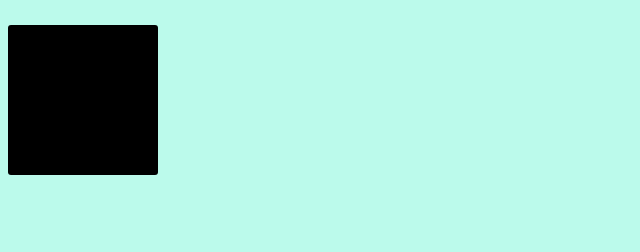
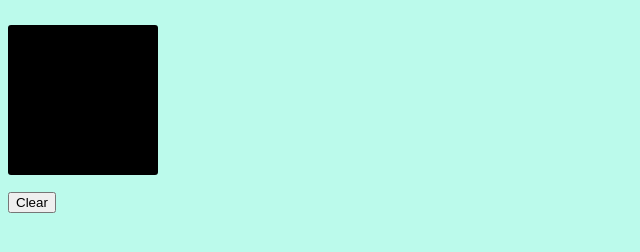
Before and after one commit to LukeScales1/doodle-digit-classifier, a plain HTML site: page index.html in a window 1280 px wide. Shown: the part 96-348 px from the top of the page, without its empty margins (0-640 px from the left). Drawn offline with Linux system fonts and the light colour scheme.

Commit message:
Added clear button and function - closes Issue #2

```diff
--- a/assets/js/main.js
+++ b/assets/js/main.js
@@ -6,9 +6,11 @@ const prev = {
 };
 const curr = {...prev};
 
+let ctx;
+
 window.onload = () => {
 	const canvas = document.getElementById('doodle-pad');
-	const ctx = canvas.getContext('2d');
+	ctx = canvas.getContext('2d');
 	ctx.strokeStyle = '#ffffff';
 	ctx.lineJoin = 'round';
 	ctx.lineWidth = '12';
@@ -57,4 +59,8 @@ window.onload = () => {
 		ctx.closePath();
 		ctx.stroke();
 	}
+
+	clearDoodle = () => {
+		ctx.clearRect(0, 0, ctx.canvas.width, ctx.canvas.height);
+	}
 }
--- a/index.html
+++ b/index.html
@@ -10,7 +10,12 @@
 	</head>
 	<body>
 		<h1>Doodle Digit Classifier</h1>
-		<canvas id="doodle-pad" width="150" height="150"></canvas>
+		<div>
+			<canvas id="doodle-pad" width="150" height="150"></canvas>
+		</div>
+		<div>
+			<button onclick="clearDoodle()">Clear</button>
+		</div>
 
 
 		<script src="assets/js/main.js"></script>
```
